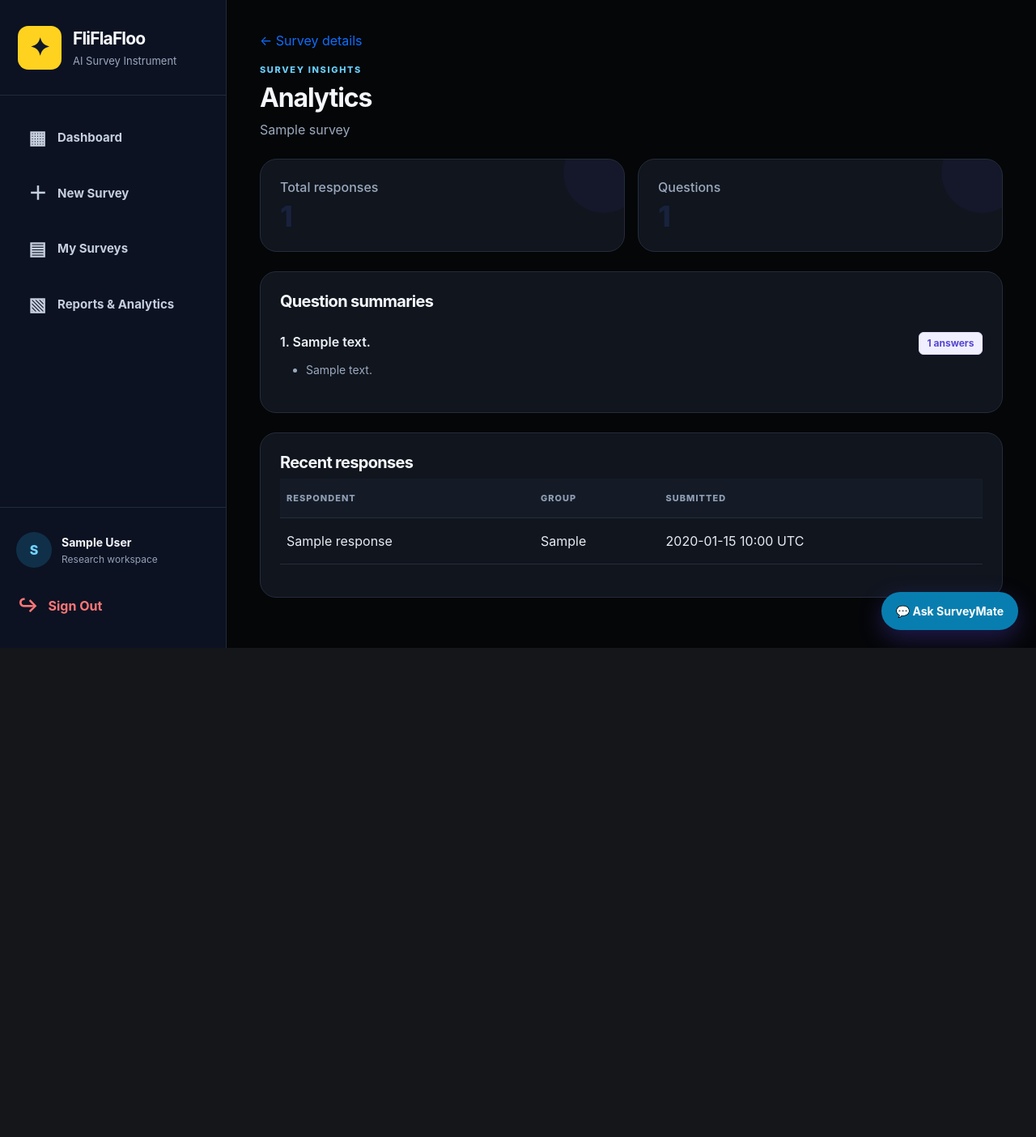
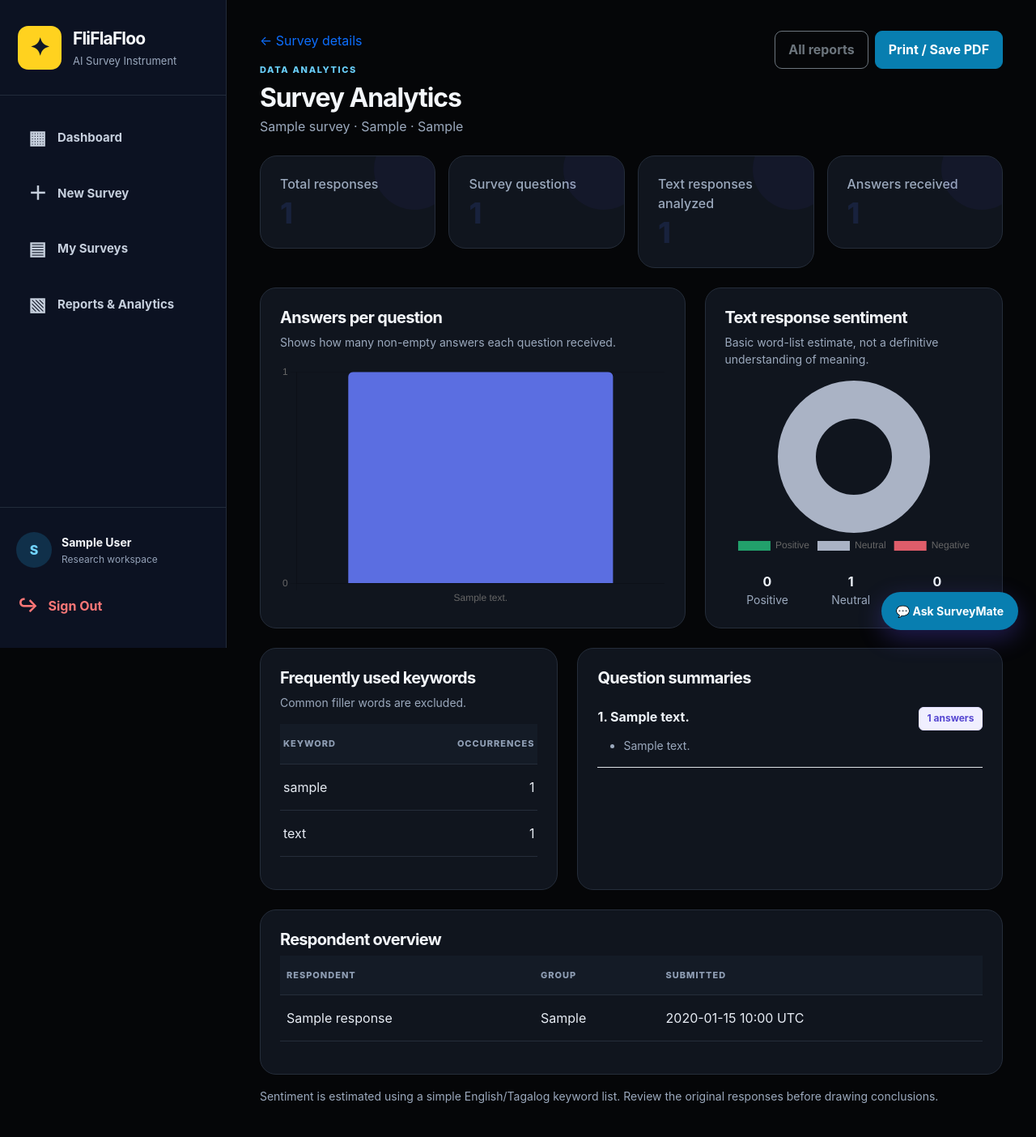
Before and after one commit to myhkaong-stack/FliFlaFloo, a Flask app: page /surveys/1/analytics in a window 1280 px wide. Shown: the whole page at 81% size. Before the commit the page ends 800 px from the top, so only its background shows below. Run offline with Flask 3, Linux system fonts and the light colour scheme; the visitor is signed in with stand-in values (Sample User, id 1); tables that the repository leaves empty hold one stand-in row (values such as "Sample post"); some libraries are stand-ins or nearby versions.

Commit message:
Add charts, keyword insights, and sentiment analytics

```diff
--- a/ai-survey-instrument/templates/analytics.html
+++ b/ai-survey-instrument/templates/analytics.html
@@ -1,11 +1,41 @@
-{% extends "base.html" %}{% block title %}Analytics · {{ survey.title }}{% endblock %}
+{% extends "base.html" %}
+{% block title %}Data Analytics · {{ survey.title }}{% endblock %}
 {% block content %}
-<div class="mb-4"><a href="{{ url_for('survey_detail', survey_id=survey.id) }}" class="text-decoration-none">← Survey details</a><div class="eyebrow mt-3">SURVEY INSIGHTS</div><h1 class="h2 fw-bold">Analytics</h1><p class="text-secondary">{{ survey.title }}</p></div>
-<div class="row g-3 mb-4"><div class="col-md-6"><div class="stat-card"><div class="stat-label">Total responses</div><div class="stat-number">{{ responses|length }}</div></div></div><div class="col-md-6"><div class="stat-card"><div class="stat-label">Questions</div><div class="stat-number">{{ survey.questions|length }}</div></div></div></div>
-<div class="card border-0 shadow-sm mb-4"><div class="card-body p-4"><h2 class="h5 fw-bold">Question summaries</h2>
-{% for item in summaries %}<div class="analytics-item"><div class="d-flex flex-wrap justify-content-between gap-2"><div class="fw-semibold">{{ loop.index }}. {{ item.question.text }}</div><span class="badge text-bg-light">{{ item.count }} answers</span></div>
-{% if item.average is not none %}<div class="mt-2 small text-secondary">Numeric response average: <strong>{{ item.average }}</strong> (only values from 1–7 are included)</div>{% endif %}
-{% if item.answers %}<ul class="small text-secondary mt-2 mb-0">{% for answer in item.answers %}<li>{{ answer }}</li>{% endfor %}</ul>{% else %}<p class="small text-secondary mt-2 mb-0">No answers yet.</p>{% endif %}</div>{% endfor %}
-</div></div>
-<div class="card border-0 shadow-sm"><div class="card-body p-4"><h2 class="h5 fw-bold">Recent responses</h2>{% if responses %}<div class="table-responsive"><table class="table"><thead><tr><th>Respondent</th><th>Group</th><th>Submitted</th></tr></thead><tbody>{% for response in responses %}<tr><td>{{ response.respondent_name }}</td><td>{{ response.respondent_group or '—' }}</td><td>{{ response.submitted_at.strftime('%Y-%m-%d %H:%M') }} UTC</td></tr>{% endfor %}</tbody></table></div>{% else %}<p class="text-secondary mb-0">No responses have been submitted yet.</p>{% endif %}</div></div>
+<div class="d-flex justify-content-between align-items-start flex-wrap gap-3 mb-4">
+  <div><a href="{{ url_for('survey_detail', survey_id=survey.id) }}" class="text-decoration-none">← Survey details</a><div class="eyebrow mt-3">DATA ANALYTICS</div><h1 class="h2 fw-bold mb-1">Survey Analytics</h1><p class="text-secondary mb-0">{{ survey.title }} · {{ survey.interview_type }} · {{ survey.interview_mode }}</p></div>
+  <div class="d-flex gap-2"><a class="btn btn-outline-secondary" href="{{ url_for('reports') }}">All reports</a><button class="btn btn-primary" onclick="window.print()" type="button">Print / Save PDF</button></div>
+</div>
+<div class="row g-3 mb-4">
+  <div class="col-6 col-lg-3"><div class="stat-card"><div class="stat-label">Total responses</div><div class="stat-number">{{ responses|length }}</div></div></div>
+  <div class="col-6 col-lg-3"><div class="stat-card"><div class="stat-label">Survey questions</div><div class="stat-number">{{ survey.questions|length }}</div></div></div>
+  <div class="col-6 col-lg-3"><div class="stat-card"><div class="stat-label">Text responses analyzed</div><div class="stat-number">{{ text_answer_count }}</div></div></div>
+  <div class="col-6 col-lg-3"><div class="stat-card"><div class="stat-label">Answers received</div><div class="stat-number">{{ summaries|sum(attribute='count') }}</div></div></div>
+</div>
+<div class="row g-4 mb-4">
+  <div class="col-lg-7"><section class="card border-0 shadow-sm h-100"><div class="card-body p-4"><h2 class="h5 fw-bold">Answers per question</h2><p class="small text-secondary">Shows how many non-empty answers each question received.</p><div style="height:300px"><canvas id="questionChart" aria-label="Bar chart showing answers per question"></canvas></div></div></section></div>
+  <div class="col-lg-5"><section class="card border-0 shadow-sm h-100"><div class="card-body p-4"><h2 class="h5 fw-bold">Text response sentiment</h2><p class="small text-secondary">Basic word-list estimate, not a definitive understanding of meaning.</p><div style="height:220px"><canvas id="sentimentChart" aria-label="Doughnut chart showing estimated sentiment"></canvas></div><div class="d-flex justify-content-around text-center mt-3"><div><div class="fw-bold">{{ sentiment.positive }}</div><div class="small text-secondary">Positive</div></div><div><div class="fw-bold">{{ sentiment.neutral }}</div><div class="small text-secondary">Neutral</div></div><div><div class="fw-bold">{{ sentiment.negative }}</div><div class="small text-secondary">Negative</div></div></div></div></section></div>
+</div>
+<div class="row g-4 mb-4">
+  <div class="col-lg-5"><section class="card border-0 shadow-sm h-100"><div class="card-body p-4"><h2 class="h5 fw-bold">Frequently used keywords</h2><p class="small text-secondary">Common filler words are excluded.</p>{% if top_keywords %}<div class="table-responsive"><table class="table table-sm"><thead><tr><th>Keyword</th><th class="text-end">Occurrences</th></tr></thead><tbody>{% for word, count in top_keywords %}<tr><td>{{ word }}</td><td class="text-end">{{ count }}</td></tr>{% endfor %}</tbody></table></div>{% else %}<p class="text-secondary mb-0">Not enough text responses to identify keywords yet.</p>{% endif %}</div></section></div>
+  <div class="col-lg-7"><section class="card border-0 shadow-sm h-100"><div class="card-body p-4"><h2 class="h5 fw-bold">Question summaries</h2>
+  {% for item in summaries %}<div class="py-3 border-bottom"><div class="d-flex justify-content-between gap-2"><strong>{{ loop.index }}. {{ item.question.text }}</strong><span class="badge text-bg-light">{{ item.count }} answers</span></div>
+  {% if item.average is not none %}<div class="small text-secondary mt-2">Numeric average: <strong>{{ item.average }}</strong> (values between 1 and 7)</div>{% endif %}
+  {% if item.answers %}<ul class="small text-secondary mt-2 mb-0">{% for answer in item.answers %}<li>{{ answer }}</li>{% endfor %}</ul>{% else %}<p class="small text-secondary mt-2 mb-0">No answers yet.</p>{% endif %}</div>{% endfor %}
+  </div></section></div>
+</div>
+<section class="card border-0 shadow-sm"><div class="card-body p-4"><h2 class="h5 fw-bold">Respondent overview</h2>{% if responses %}<div class="table-responsive"><table class="table align-middle"><thead><tr><th>Respondent</th><th>Group</th><th>Submitted</th></tr></thead><tbody>{% for response in responses %}<tr><td>{{ response.respondent_name }}</td><td>{{ response.respondent_group or '—' }}</td><td>{{ response.submitted_at.strftime('%Y-%m-%d %H:%M') if response.submitted_at else '—' }} UTC</td></tr>{% endfor %}</tbody></table></div>{% else %}<p class="text-secondary mb-0">No responses have been submitted yet.</p>{% endif %}</div></section>
+<p class="small text-secondary mt-3">Sentiment is estimated using a simple English/Tagalog keyword list. Review the original responses before drawing conclusions.</p>
+<script src="https://cdn.jsdelivr.net/npm/chart.js@4.4.4/dist/chart.umd.min.js"></script>
+<script>
+document.addEventListener("DOMContentLoaded", function () {
+  const labels = {{ summaries|map(attribute='question.text')|list|tojson }};
+  const counts = {{ summaries|map(attribute='count')|list|tojson }};
+  const sentiment = {{ [sentiment.positive, sentiment.neutral, sentiment.negative]|tojson }};
+  const q = document.getElementById("questionChart");
+  if (q) new Chart(q, {type:"bar",data:{labels:labels,datasets:[{label:"Answers",data:counts,backgroundColor:"#5b6ee1",borderRadius:6}]},options:{responsive:true,maintainAspectRatio:false,scales:{y:{beginAtZero:true,ticks:{precision:0}}},plugins:{legend:{display:false}}}});
+  const s = document.getElementById("sentimentChart");
+  if (s) new Chart(s, {type:"doughnut",data:{labels:["Positive","Neutral","Negative"],datasets:[{data:sentiment,backgroundColor:["#22a06b","#aab3c5","#df5d6a"],borderWidth:0}]},options:{responsive:true,maintainAspectRatio:false,plugins:{legend:{position:"bottom"}}}});
+});
+</script>
+<style>@media print{.sidebar,.chat-widget,.btn,a.btn{display:none!important}.app-main{margin:0!important;padding:0!important}.card,.stat-card{break-inside:avoid;box-shadow:none!important}body{background:#fff!important}}</style>
 {% endblock %}
```
